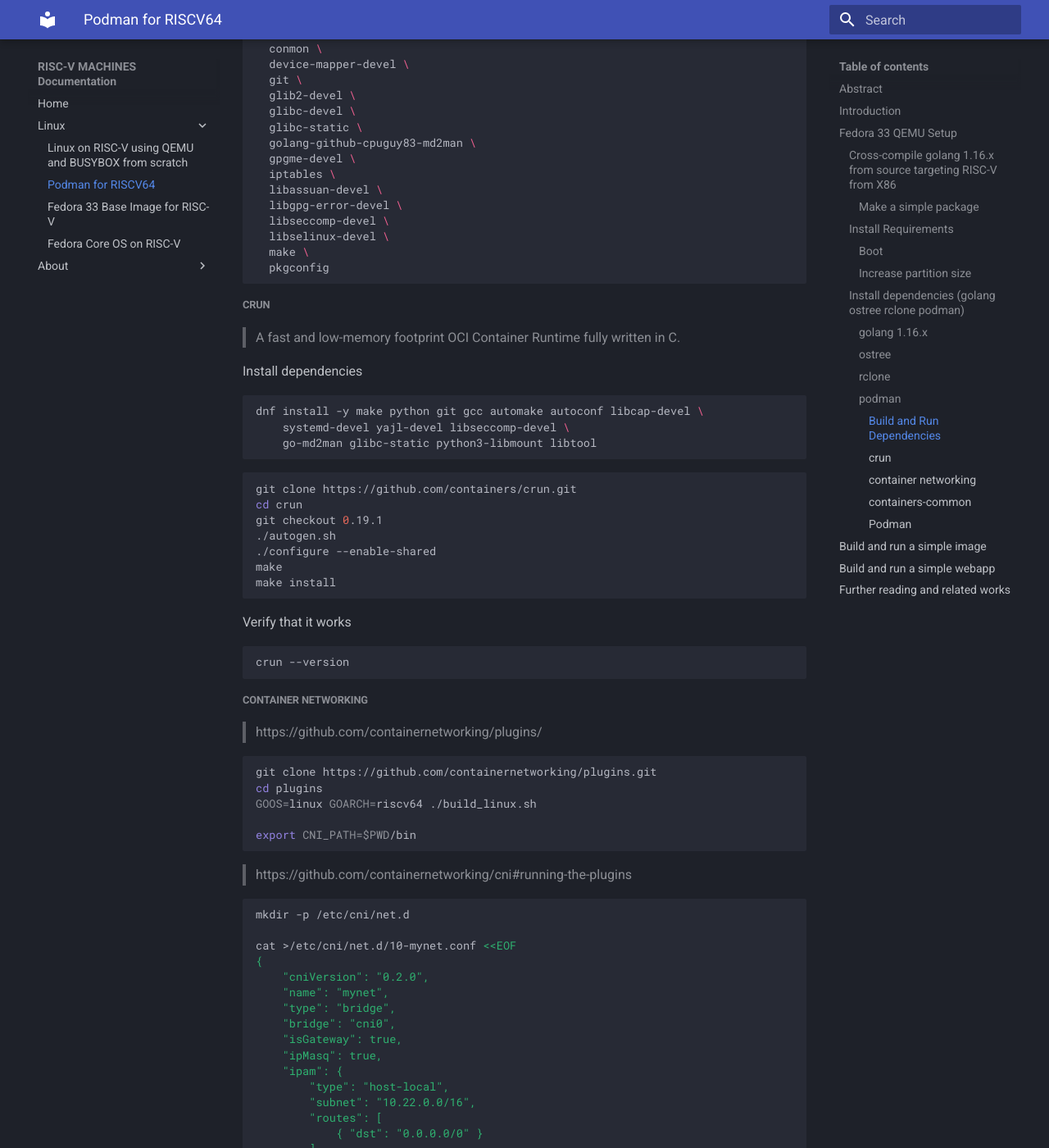
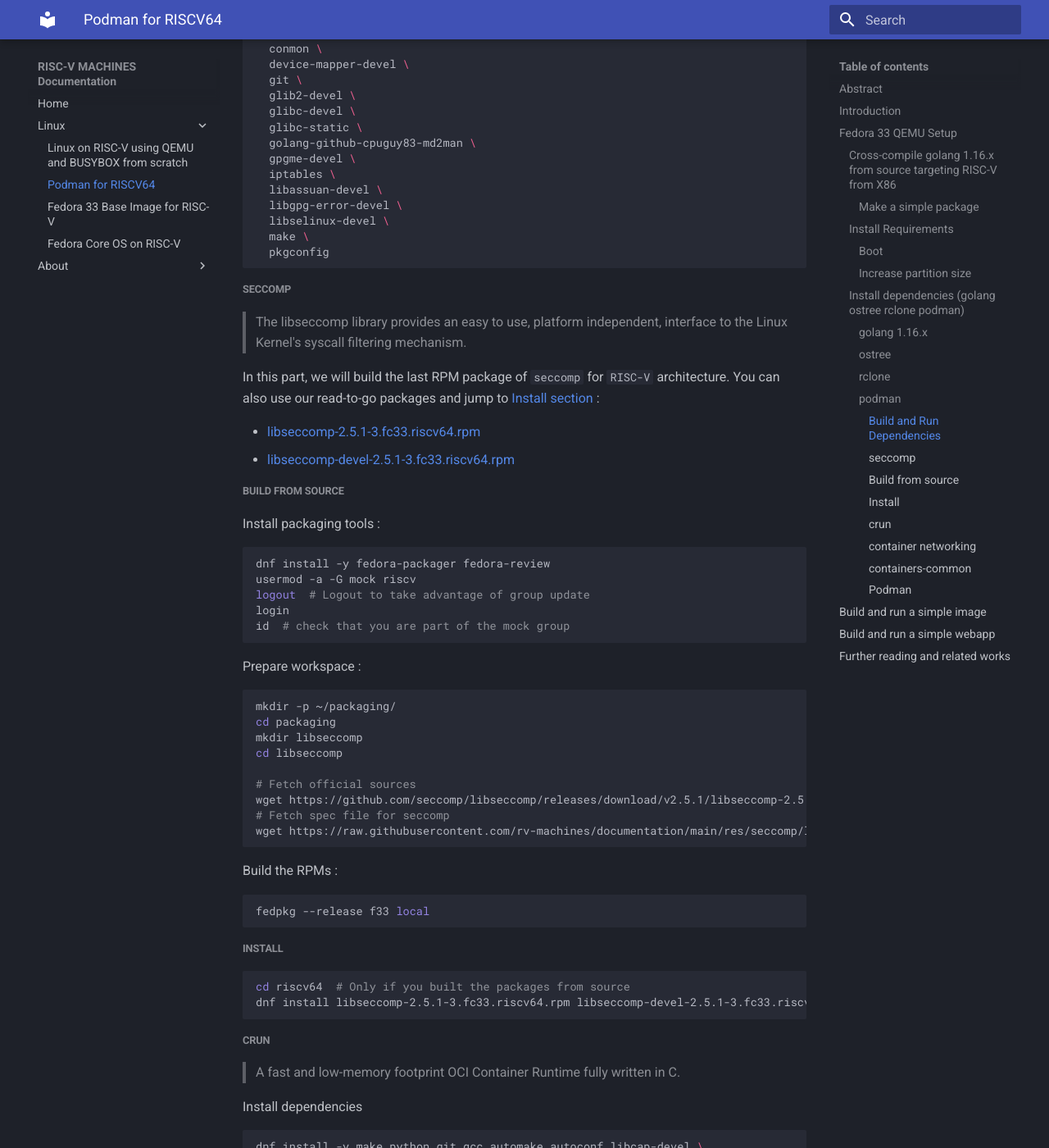
Before and after one commit to rv-machines/documentation, an MkDocs documentation site: the page built from docs/linux/podman.md, in a window 1280 px wide and 1400 px high, scrolled down 7482 px. Shown: the whole window at 82% size. Built offline with MkDocs 1.6.1 and Material for MkDocs 9.7.7, drawn with Linux system fonts in a browser that asks for light colours; some of the changed text lies outside the part shown.

Commit message:
wip podman updated

````diff
--- a/docs/linux/podman.md
+++ b/docs/linux/podman.md
@@ -395,10 +395,57 @@
   iptables \
   libassuan-devel \
   libgpg-error-devel \
-  libseccomp-devel \
   libselinux-devel \
   make \
   pkgconfig
+```
+
+##### seccomp
+
+> The libseccomp library provides an easy to use, platform independent, interface to the Linux Kernel's syscall filtering mechanism.
+
+In this part, we will build the last RPM package of `seccomp` for `RISC-V` architecture. You can also use our read-to-go packages and jump to [Install section](#) :
+
+* [libseccomp-2.5.1-3.fc33.riscv64.rpm](https://raw.githubusercontent.com/rv-machines/documentation/main/res/seccomp/rpms/libseccomp-2.5.1-3.fc33.riscv64.rpm)
+* [libseccomp-devel-2.5.1-3.fc33.riscv64.rpm](https://raw.githubusercontent.com/rv-machines/documentation/main/res/seccomp/rpms/libseccomp-devel-2.5.1-3.fc33.riscv64.rpm)
+
+##### Build from source
+
+Install packaging tools :
+
+``` bash
+dnf install -y fedora-packager fedora-review
+usermod -a -G mock riscv
+logout  # Logout to take advantage of group update
+login
+id  # check that you are part of the mock group
+```
+
+Prepare workspace :
+
+``` bash
+mkdir -p ~/packaging/
+cd packaging
+mkdir libseccomp
+cd libseccomp
+
+# Fetch official sources
+wget https://github.com/seccomp/libseccomp/releases/download/v2.5.1/libseccomp-2.5.1.tar.gz
+# Fetch spec file for seccomp
+wget https://raw.githubusercontent.com/rv-machines/documentation/main/res/seccomp/libseccomp.spec
+```
+
+Build the RPMs :
+
+``` bash
+fedpkg --release f33 local
+```
+
+##### Install
+
+``` bash
+cd riscv64  # Only if you built the packages from source
+dnf install libseccomp-2.5.1-3.fc33.riscv64.rpm libseccomp-devel-2.5.1-3.fc33.riscv64.rpm
 ```
 
 ##### crun
@@ -635,3 +682,4 @@
  * https://github.com/coreos/coreos-assembler
  * https://fedoraproject.org/wiki/Architectures/RISC-V/Installing#Download_using_virt-builder
  * [Linux & Python on RISC-V using QEMU from scratch by Vysakh P Pillai](https://embeddedinn.xyz/articles/tutorial/Linux-Python-on-RISCV-using-QEMU-from-scratch/#running-an-actual-os)
+ * [Creating RPM packages](https://docs.fedoraproject.org/en-US/quick-docs/creating-rpm-packages/)
````
Also changed, not shown: other parts of docs/linux/podman.md (+1 -1 lines).
